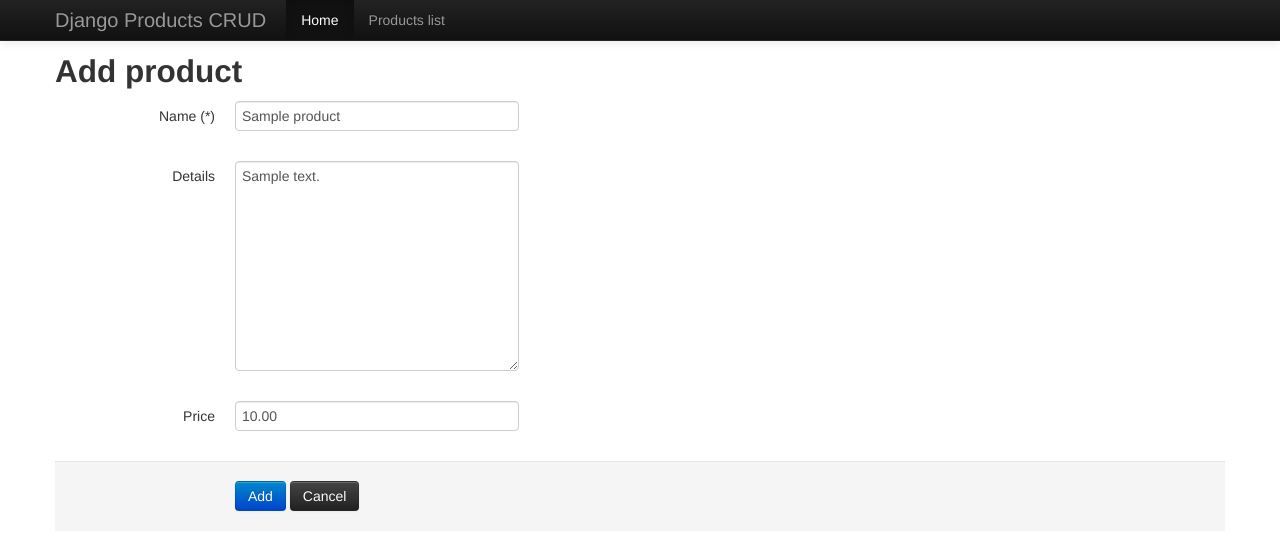
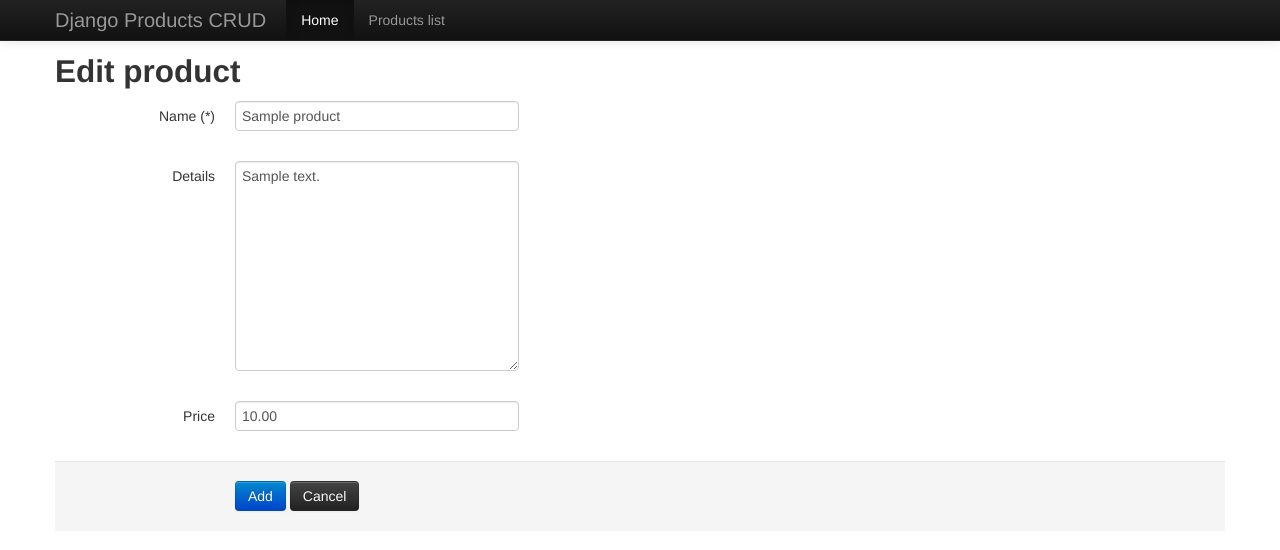
Before and after one commit to ivanalejandro0/django-products-crud, a Django app: page /products/edit/1/ in a window 1280 px wide. Shown: the top 550 px of the page. Run offline with Django 3.2, Linux system fonts and the light colour scheme; tables that the repository leaves empty hold one stand-in row (values such as "Sample post"); some libraries are stand-ins or nearby versions.

Commit message:
replace hardcoded h2 with parameter

```diff
--- a/apps/products/templates/products/form.html
+++ b/apps/products/templates/products/form.html
@@ -4,7 +4,7 @@
 {% block title %}{{ title }}{% endblock %}
 
 {% block header %}
-  <h2>Add product</h2>
+  <h2>{{ title }}</h2>
 {% endblock %}
 
 {% block content %}
```
